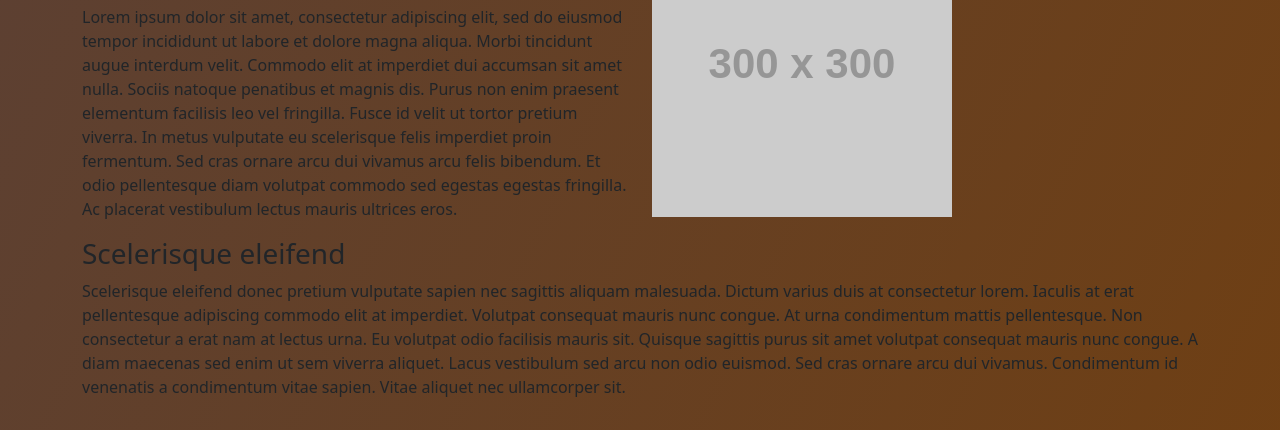
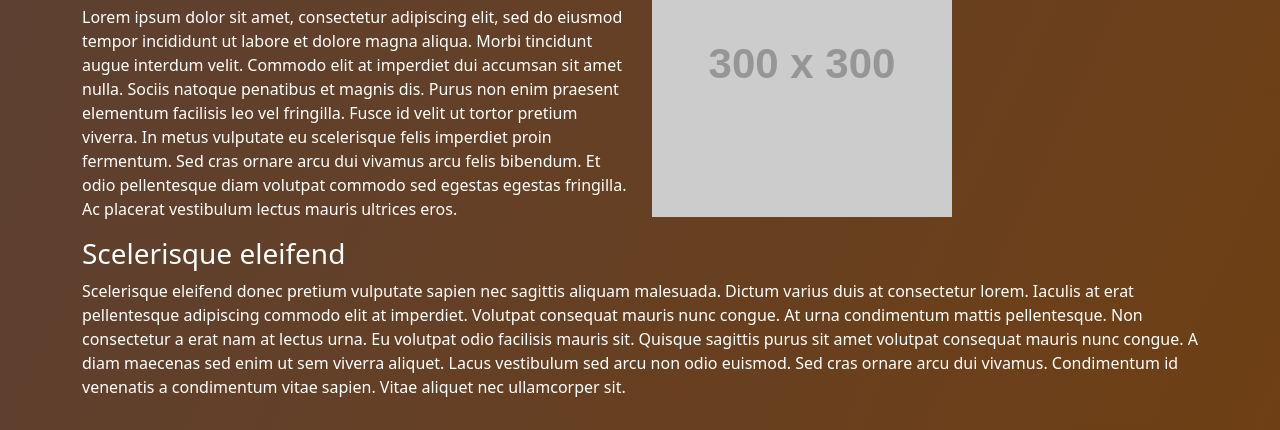
Before and after one commit to IronPikachu/Excersize_8_Lexicon, a plain HTML site: page index.html in a window 1280 px wide. Shown: the part 160-590 px from the top of the page. Drawn offline with nearby package versions, Linux system fonts and the light colour scheme; placeholder pictures from the web are drawn by us.

Commit message:
Made text white for easier readability

```diff
--- a/custom.css
+++ b/custom.css
@@ -14,3 +14,7 @@ body {
 .dropdown-menu {
     background-color: #826644;
 }
+
+h2, h3, p, dt, dd, h1, li {
+    color: white;
+}
```
